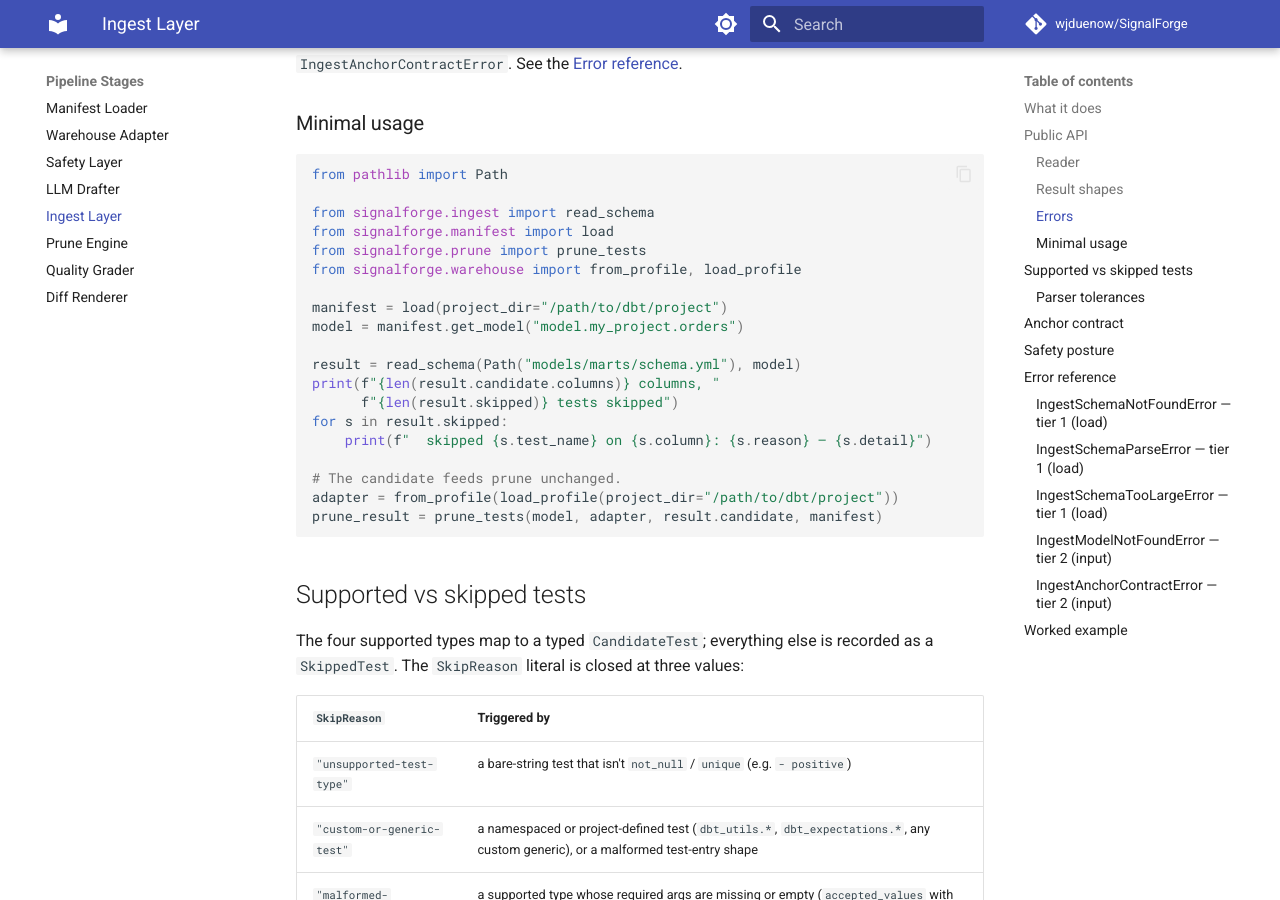
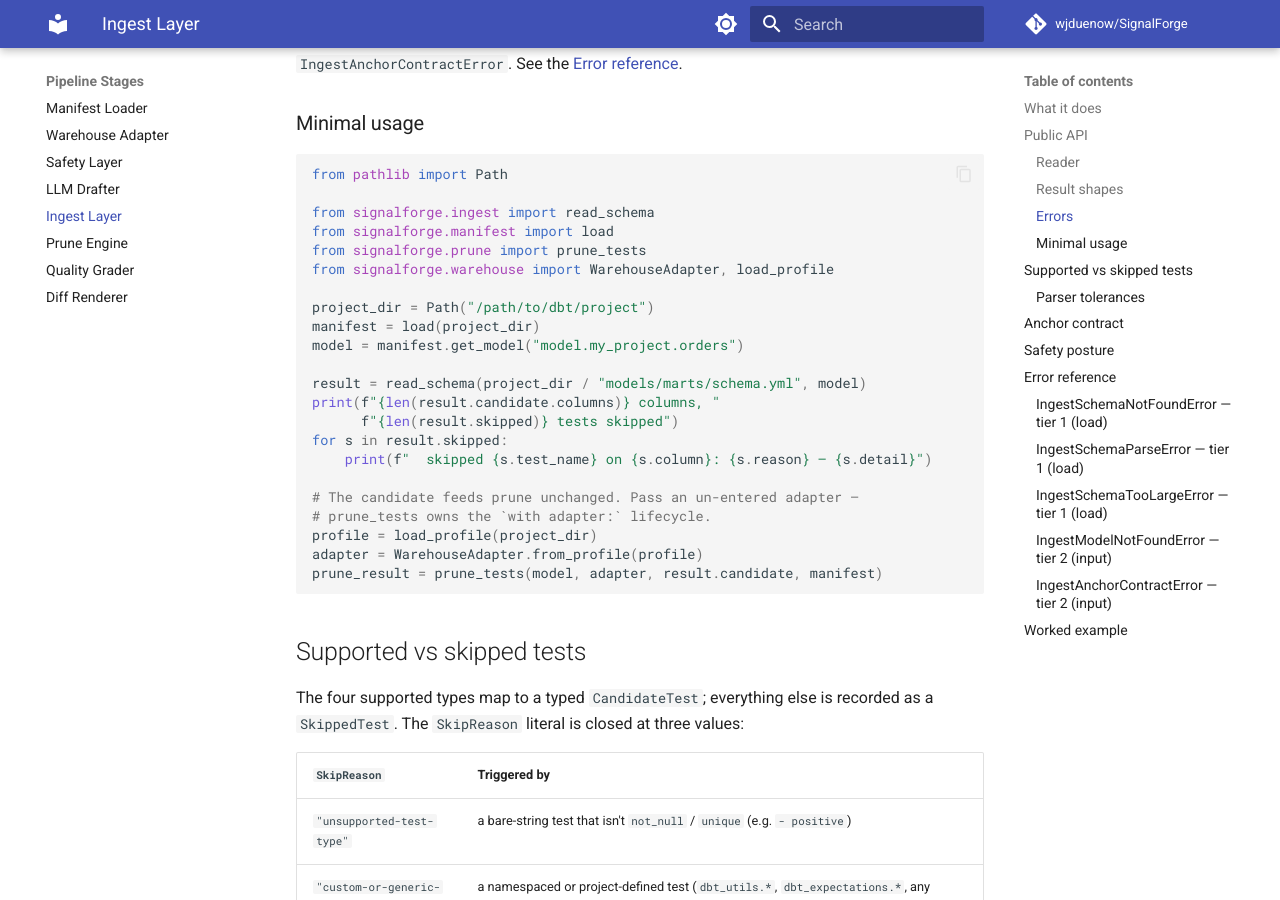
Before and after one commit to wjduenow/SignalForge, an MkDocs documentation site: the page built from docs/ingest-ops.md, in a window 1280 px wide and 900 px high, scrolled down 2147 px. Built offline with MkDocs 1.6.1 and Material for MkDocs 9.7.7, drawn with Linux system fonts in a browser that asks for light colours; comment, search, counter and statistics services are not loaded.

Commit message:
#104: Address PR review feedback (Copilot)
- errors.py: correct IngestError docstring — base is frozenset-only (no
  fallback tier), concretes span tiers 1 and 2 like DemoError.
- __init__.py: refresh module docstring — the full library seam (reader,
  parser, anchor, models) ships in #104, not "typed-error surface only".
- parser.py: _extract_args now drops the structural `arguments` key from
  inline args so a non-mapping `arguments:` can't leak (+ regression test).
- docs/ingest-ops.md: fix usage snippet to use WarehouseAdapter.from_profile
  (the public factory; there is no top-level from_profile) and pass an
  un-entered adapter to prune_tests.

Co-Authored-By: Claude Opus 4.7 (1M context) <noreply@anthropic.com>

````diff
--- a/docs/ingest-ops.md
+++ b/docs/ingest-ops.md
@@ -99,19 +99,22 @@ from pathlib import Path
 from signalforge.ingest import read_schema
 from signalforge.manifest import load
 from signalforge.prune import prune_tests
-from signalforge.warehouse import from_profile, load_profile
+from signalforge.warehouse import WarehouseAdapter, load_profile
 
-manifest = load(project_dir="/path/to/dbt/project")
+project_dir = Path("/path/to/dbt/project")
+manifest = load(project_dir)
 model = manifest.get_model("model.my_project.orders")
 
-result = read_schema(Path("models/marts/schema.yml"), model)
+result = read_schema(project_dir / "models/marts/schema.yml", model)
 print(f"{len(result.candidate.columns)} columns, "
       f"{len(result.skipped)} tests skipped")
 for s in result.skipped:
     print(f"  skipped {s.test_name} on {s.column}: {s.reason} — {s.detail}")
 
-# The candidate feeds prune unchanged.
-adapter = from_profile(load_profile(project_dir="/path/to/dbt/project"))
+# The candidate feeds prune unchanged. Pass an un-entered adapter —
+# prune_tests owns the `with adapter:` lifecycle.
+profile = load_profile(project_dir)
+adapter = WarehouseAdapter.from_profile(profile)
 prune_result = prune_tests(model, adapter, result.candidate, manifest)
 ```
 
````
Also changed, not shown: 4 other files.
